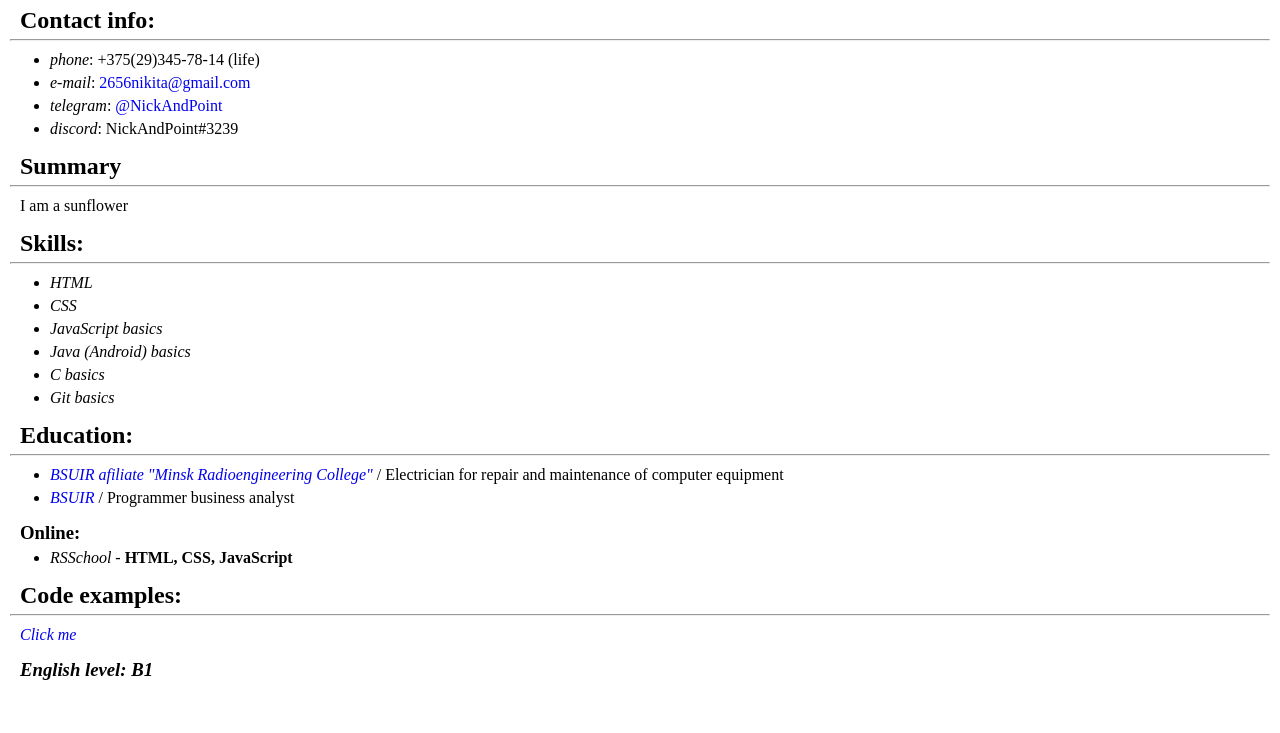
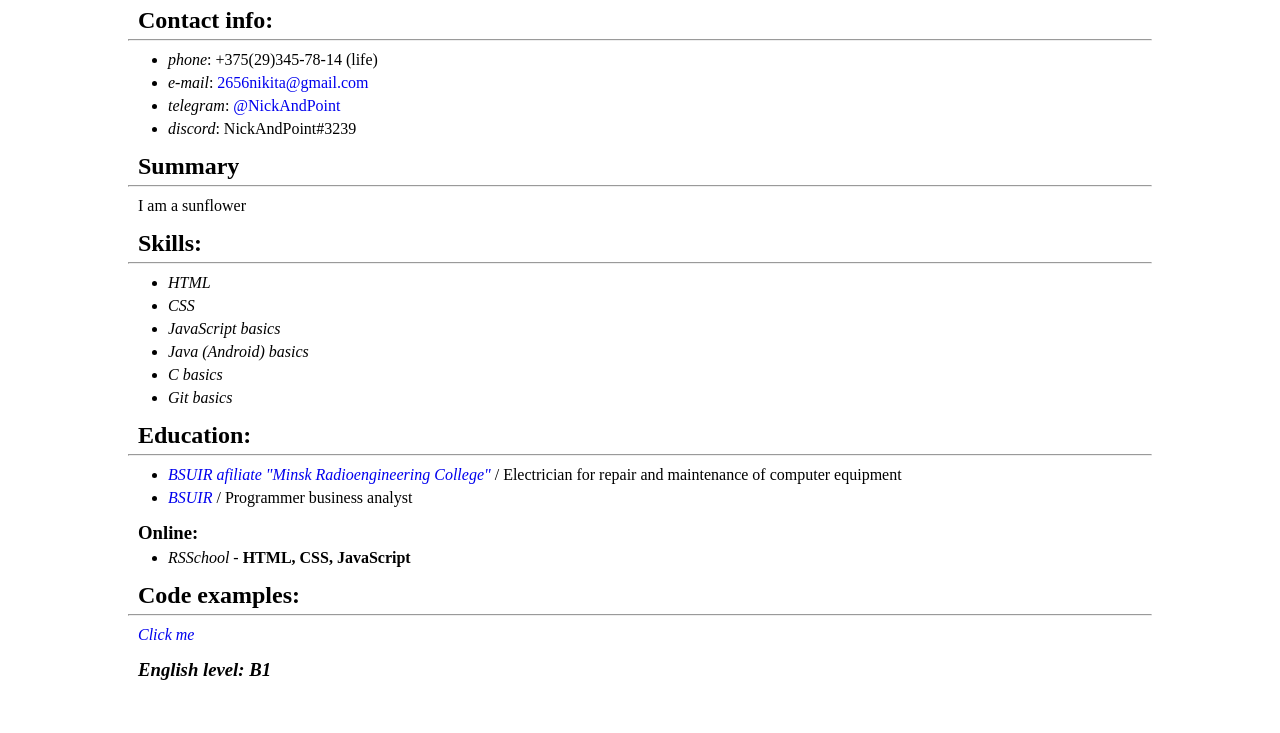
Before and after one commit to Nick-Fed/rsschool-cv, a plain HTML site: page index.html in a window 1280 px wide. Shown: the part 67-800 px from the top of the page. Drawn offline with Linux system fonts and the light colour scheme.

Commit message:
docs: update style.css with wigth & margin

```diff
--- a/style.css
+++ b/style.css
@@ -34,3 +34,9 @@ a:link {
 a:hover {
     text-decoration: underline;
 }
+
+div {
+	width: 1024px;
+	margin: 0 auto;
+
+}
```
